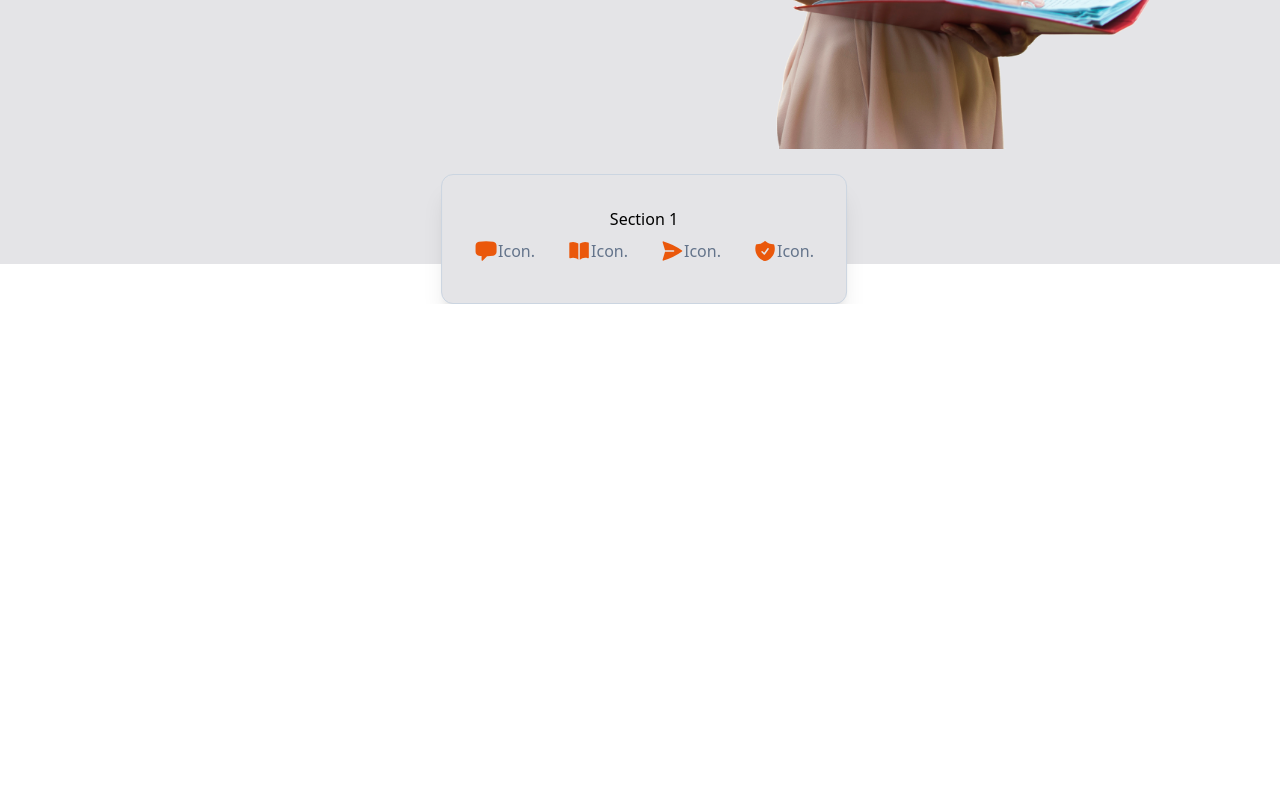
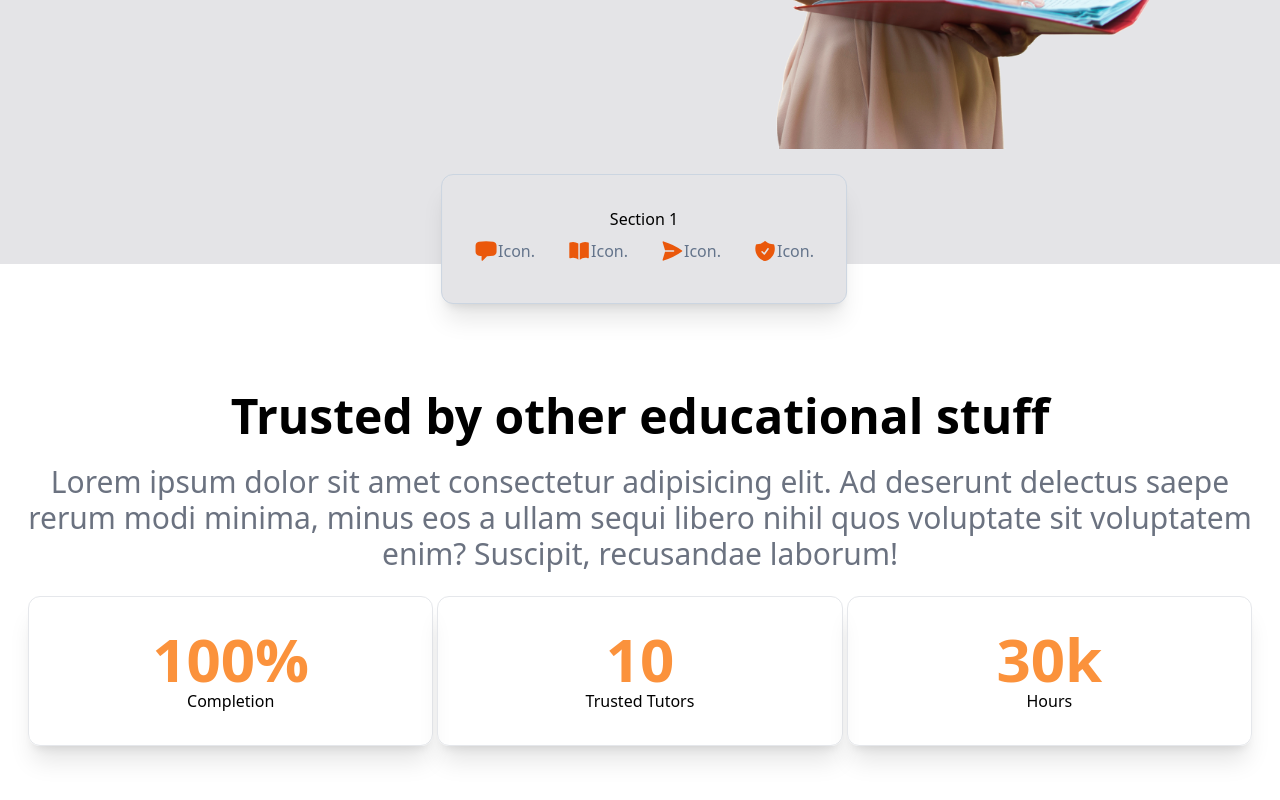
Before and after one commit to dotunomidiora/mangotuition, a React (Create React App) app: page / in a window 1280 px wide. Shown: the part 536-1336 px from the top of the page. Before the commit the page ends 840 px from the top, so only its background shows below. Built offline with nearby package versions, Linux system fonts and the light colour scheme.

Commit message:
About Section completed

```diff
--- a/public/index.html
+++ b/public/index.html
@@ -7,7 +7,7 @@
     <meta name="theme-color" content="#000000" />
     <meta
       name="description"
-      content="Web site created using create-react-app"
+      content="Web site created using React"
     />
     <link rel="apple-touch-icon" href="%PUBLIC_URL%/logo192.png" />
     <!--
@@ -29,15 +29,5 @@
   <body>
     <noscript>You need to enable JavaScript to run this app.</noscript>
     <div id="root"></div>
-    <!--
-      This HTML file is a template.
-      If you open it directly in the browser, you will see an empty page.
-
-      You can add webfonts, meta tags, or analytics to this file.
-      The build step will place the bundled scripts into the <body> tag.
-
-      To begin the development, run `npm start` or `yarn start`.
-      To create a production bundle, use `npm run build` or `yarn build`.
-    -->
   </body>
 </html>
--- a/src/App.js
+++ b/src/App.js
@@ -1,5 +1,6 @@
 import Navbar from "./components/Navbar";
 import Hero from "./components/Hero";
+import About from "./components/About";
 
 
 function App() {
@@ -7,6 +8,7 @@ function App() {
     <>
     <Navbar />
     <Hero />
+    <About />
     </>
 
   );
--- /dev/null
+++ b/src/components/About.jsx
@@ -0,0 +1,30 @@
+import React from 'react'
+
+const About = () => {
+  return (
+    <div className='w-full my-32'>
+        <div className='max-w-[1240px] mx-auto'>
+            <div className='text-center'>
+                <h2 className='text-5xl font-bold'>Trusted by other educational stuff</h2>
+                <p className='text-3xl py-6 text-gray-500'>Lorem ipsum dolor sit amet consectetur adipisicing elit. Ad deserunt delectus saepe rerum modi minima, minus eos a ullam sequi libero nihil quos voluptate sit voluptatem enim? Suscipit, recusandae laborum!</p>
+            </div>
+            <div className='grid md:grid-cols-3 gap-1 px-2 text-center'>
+                <div className='border py-8 rounded-xl shadow-xl'>
+                    <p className='text-6xl font-bold text-orange-400'>100%</p>
+                    <p>Completion</p>
+                </div>
+                <div className='border py-8 rounded-xl shadow-xl'>
+                    <p className='text-6xl font-bold text-orange-400'>10</p>
+                    <p>Trusted Tutors</p>
+                </div>
+                <div className='border py-8 rounded-xl shadow-xl'>
+                    <p className='text-6xl font-bold text-orange-400'>30k</p>
+                    <p>Hours</p>
+                </div>
+            </div>
+        </div>
+    </div>
+  )
+}
+
+export default About
```
